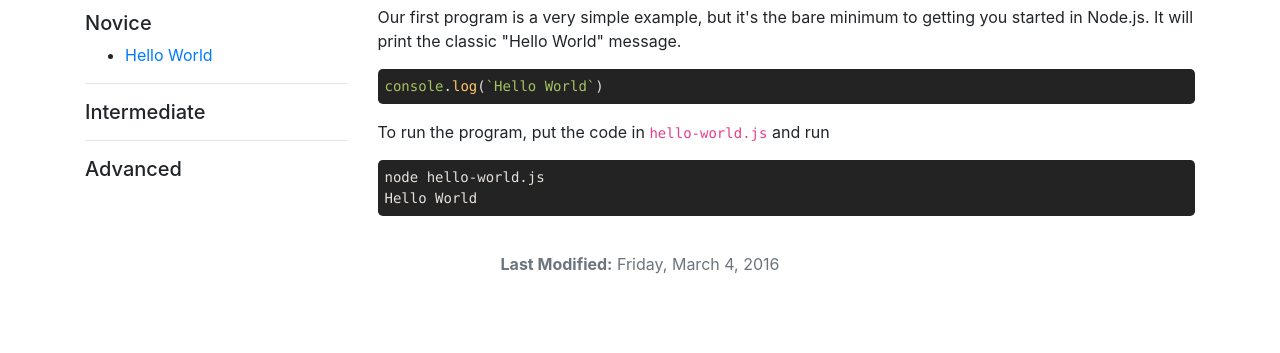
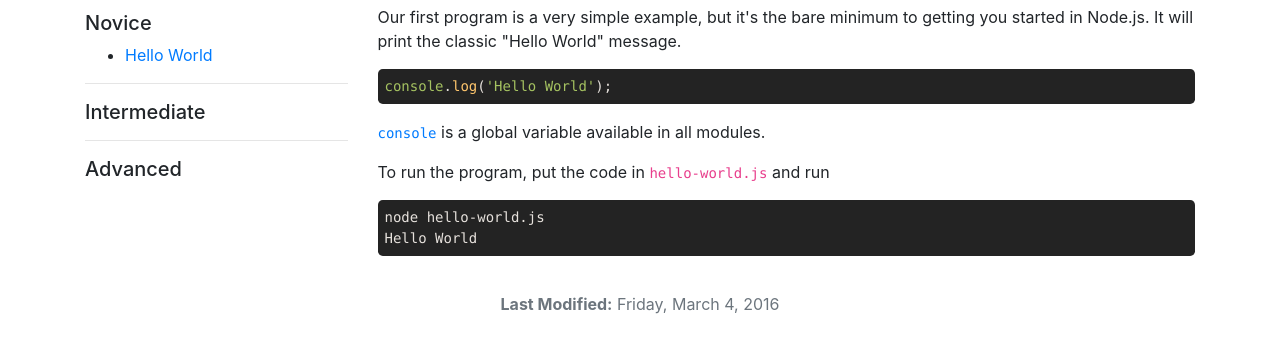
Before and after one commit to foxpjustin/node-by-example, a plain HTML site: page hello-world/index.html in a window 1280 px wide. Shown: the part 177-530 px from the top of the page. Drawn offline with nearby package versions, Linux system fonts and the light colour scheme.

Commit message:
Update 2016-03-04T18:59:03.117Z

```diff
--- a/hello-world/index.html
+++ b/hello-world/index.html
@@ -51,8 +51,9 @@
         <div class="col-md-9 content-col">
           <h1 id="hello-world">Hello World</h1>
           <p>Our first program is a very simple example, but it&#39;s the bare minimum to getting you started in Node.js. It will print the classic &quot;Hello World&quot; message.</p>
-          <pre><code class="lang-js">console.log(`Hello World`)
+          <pre><code class="lang-js">console.log(&#39;Hello World&#39;);
 </code></pre>
+          <p><a href="https://nodejs.org/api/console.html"><code>console</code></a> is a global variable available in all modules.</p>
           <p>To run the program, put the code in <code>hello-world.js</code> and run</p>
           <pre><code class="lang-sh">node hello-world.js
 Hello World
```
